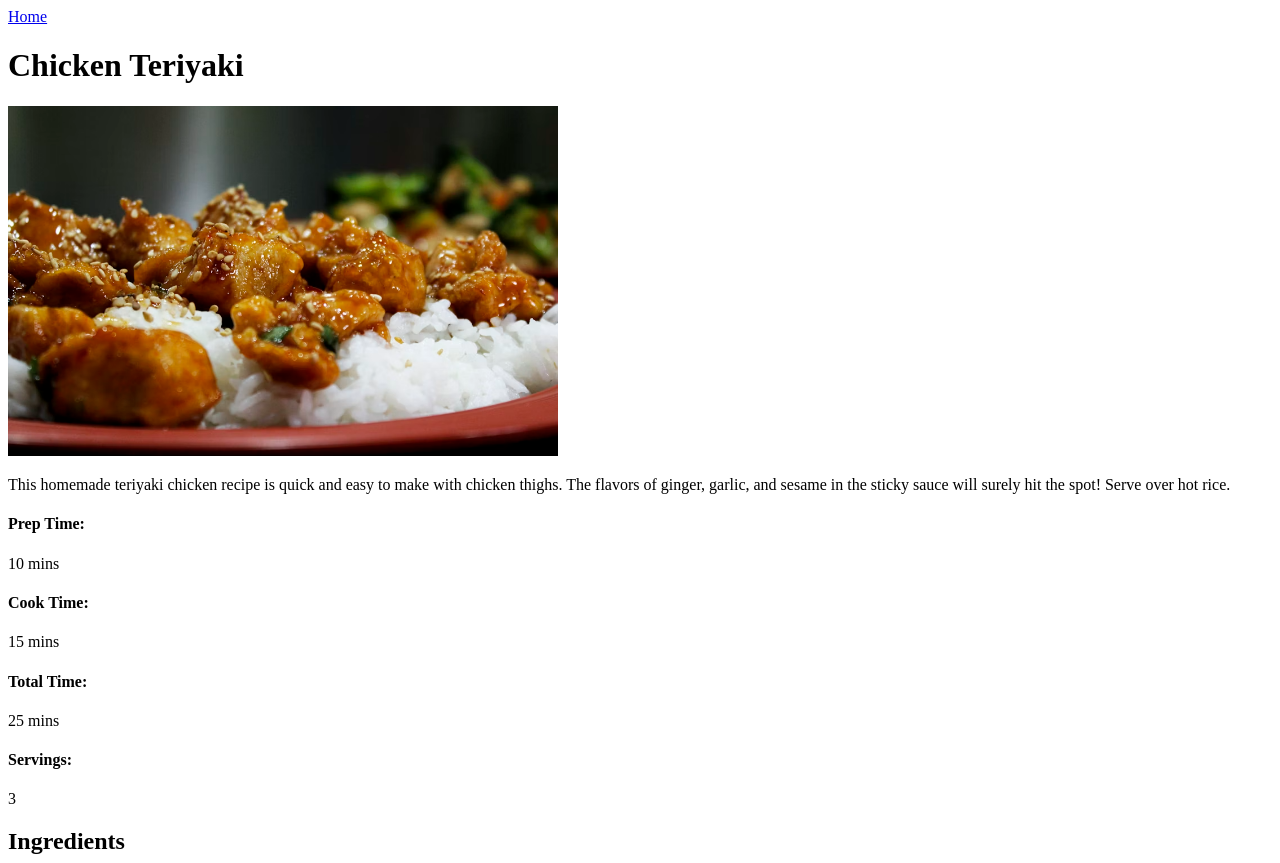
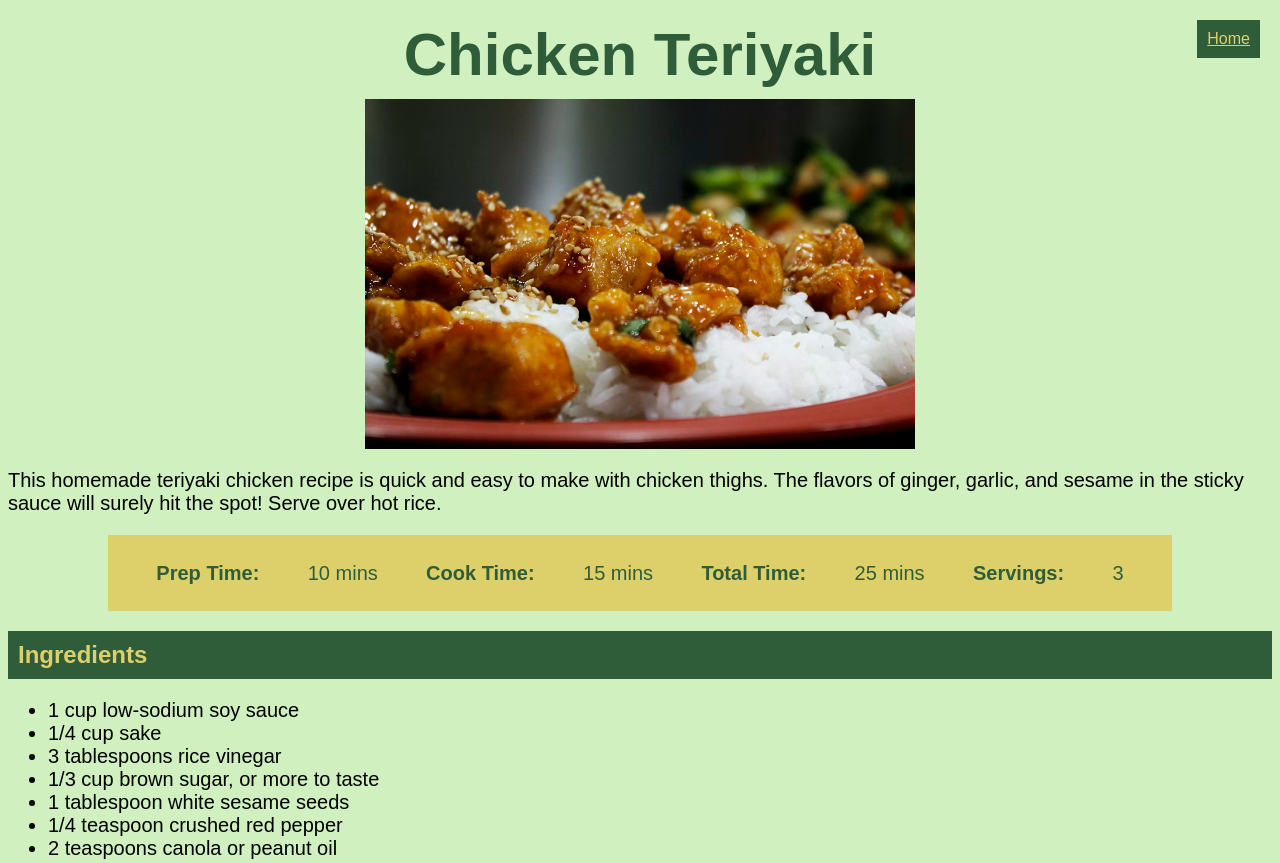
Before and after one commit to elizanezh/odin-recipes, a plain HTML site: page recipes/chicken-teriyaki.html in a window 1280 px wide. Shown: the top 863 px of the page. Drawn offline with Linux system fonts and the light colour scheme.

Commit message:
homework

```diff
--- /dev/null
+++ b/recipes/chichen-t.css
@@ -0,0 +1,48 @@
+body {
+    background-color: #D0F0C0;
+    font-family: "Montserrat Bold", sans-serif;
+}
+#home {
+    position: fixed;
+    background-color: #2F5D3A;
+    color: #DDD06A;
+    right: 20px;
+    padding: 10px;
+}
+#home:hover {
+    background-color: #DDD06A;
+    color: #2F5D3A;
+}
+#img {
+    display: block;
+    margin-left: auto;
+    margin-right: auto;
+}
+#title {
+    color: #2F5D3A;
+    text-align: center;
+    font-size: 60px;
+    margin: 10px;
+    margin-top: 20px;
+}
+.instructions {
+    display: flex;
+    flex: 1;
+    background-color: #DDD06A;
+    color: #2F5D3A;
+    font-size: 20px;
+    align-items: center;
+    margin-left: 100px;
+    margin-right: 100px;
+    justify-content: space-evenly;
+}
+
+.text {
+    font-size: 20px;
+}
+
+#caps {
+    background-color: #2F5D3A;
+    color: #DDD06A;
+    padding: 10px;
+}
--- a/recipes/chicken-teriyaki.html
+++ b/recipes/chicken-teriyaki.html
@@ -3,12 +3,14 @@
     <head>
         <meta charset="Utf-8">
         <title>Chicken Teriyaki</title>
+        <link rel="stylesheet"  href="chichen-t.css">
     </head>
     <body>
-        <a href="../index.html">Home</a>
-        <h1>Chicken Teriyaki</h1>
-        <img src="img/chicken-teriyaki.png" width="550" alt="Chicken Teriyaki on rice on the plate">
-        <p>This homemade teriyaki chicken recipe is quick and easy to make with chicken thighs. The flavors of ginger, garlic, and sesame in the sticky sauce will surely hit the spot! Serve over hot rice.</p>
+        <a id="home" href="../index.html">Home</a>
+        <h1 id="title">Chicken Teriyaki</h1>
+        <img id="img" src="img/chicken-teriyaki.png" width="550" alt="Chicken Teriyaki on rice on the plate">
+        <p class="text">This homemade teriyaki chicken recipe is quick and easy to make with chicken thighs. The flavors of ginger, garlic, and sesame in the sticky sauce will surely hit the spot! Serve over hot rice.</p>
+        <div class="instructions">
         <h4>Prep Time:</h4>
         <p>10 mins</p>
         <h4>Cook Time:</h4>
@@ -17,8 +19,9 @@
         <p>25 mins</p>
         <h4>Servings:</h4>
         <p>3</p>
-        <h2>Ingredients</h2>
-        <ul>
+        </div>
+        <h2 id="caps">Ingredients</h2>
+        <ul class="text">
             <li>1 cup low-sodium soy sauce</li>
             <li>1/4 cup sake</li>
             <li>3 tablespoons rice vinegar</li>
@@ -35,8 +38,8 @@
             <li>1 bunch green onions, thinly sliced, divided</li>
             <li>1 1/2 cups cooked rice</li>
         </ul>
-        <h2>Directions</h2>
-        <ol>
+        <h2 id="caps">Directions</h2>
+        <ol class="text">
             <li>Combine soy sauce, sake, rice vinegar, and brown sugar in a bowl and whisk well until sugar is dissolved.  Stir in sesame seeds and crushed red pepper and set aside. </li>
             <li>Heat oils in a large skillet over high heat. Sprinkle salt and pepper evenly over chicken. Add chicken in a single layer to the skillet and cook, undisturbed until chicken is browned and releases easily from the pan, 4 to 6 minutes. Flip chicken pieces, cook 1 more minute and remove from pan; set aside. </li>
             <li>Reduce heat to medium and add ginger and garlic. Cook, stirring constantly, until fragrant, about 1 minute. Reserve 2 tablespoon of the green onions for garnish and add remaining green onions to the skillet. Cook for 1 minute. Add 1 cup reserved soy sauce mixture to the skillet and stir with a wooden spoon, scraping up any browned bits from the bottom of the skillet.  Bring mixture to a boil and cook until sauce has reduced by about a third or until slightly thickened and glossy. </li>
--- /dev/null
+++ b/recipes/sesame-s-t.css
@@ -0,0 +1,48 @@
+body {
+    background-color: #D0F0C0;
+    font-family: "Montserrat Bold", sans-serif;
+}
+#home {
+    position: fixed;
+    background-color: #2F5D3A;
+    color: #DDD06A;
+    right: 20px;
+    padding: 10px;
+}
+#home:hover {
+    background-color: #DDD06A;
+    color: #2F5D3A;
+}
+#img {
+    display: block;
+    margin-left: auto;
+    margin-right: auto;
+}
+#title {
+    color: #2F5D3A;
+    text-align: center;
+    font-size: 60px;
+    margin: 10px;
+    margin-top: 20px;
+}
+.instructions {
+    display: flex;
+    flex: 1;
+    background-color: #DDD06A;
+    color: #2F5D3A;
+    font-size: 20px;
+    align-items: center;
+    margin-left: 100px;
+    margin-right: 100px;
+    justify-content: space-evenly;
+}
+
+.text {
+    font-size: 20px;
+}
+
+#caps {
+    background-color: #2F5D3A;
+    color: #DDD06A;
+    padding: 10px;
+}
--- /dev/null
+++ b/recipes/strawberry-s.css
@@ -0,0 +1,48 @@
+body {
+    background-color: #D0F0C0;
+    font-family: "Montserrat Bold", sans-serif;
+}
+#home {
+    position: fixed;
+    background-color: #2F5D3A;
+    color: #DDD06A;
+    right: 20px;
+    padding: 10px;
+}
+#home:hover {
+    background-color: #DDD06A;
+    color: #2F5D3A;
+}
+#img {
+    display: block;
+    margin-left: auto;
+    margin-right: auto;
+}
+#title {
+    color: #2F5D3A;
+    text-align: center;
+    font-size: 60px;
+    margin: 10px;
+    margin-top: 20px;
+}
+.instructions {
+    display: flex;
+    flex: 1;
+    background-color: #DDD06A;
+    color: #2F5D3A;
+    font-size: 20px;
+    align-items: center;
+    margin-left: 100px;
+    margin-right: 100px;
+    justify-content: space-evenly;
+}
+
+.text {
+    font-size: 20px;
+}
+
+#caps {
+    background-color: #2F5D3A;
+    color: #DDD06A;
+    padding: 10px;
+}
--- /dev/null
+++ b/style-r.css
@@ -0,0 +1,41 @@
+body {
+    background-color: #D0F0C0;
+    font-family: "Montserrat Bold", sans-serif;
+}
+
+#img {
+    display: block;
+    margin-left: auto;
+    margin-right: auto;
+}
+
+#title {
+    color: #2F5D3A;
+    text-align: center;
+    font-size: 60px;
+    margin: 10px;
+    margin-top: 20px;
+}
+
+.recipes {
+    display: flex;
+    font-size: 20px;
+    padding: 15px;
+    gap: 20px;
+}
+
+.recipe {
+    display: flex;
+    flex: 1;
+    background-color: #2F5D3A;
+    color: #DDD06A;
+    padding: 15px;
+    margin: auto;
+    text-align: center;
+    justify-content: center;
+}
+
+.recipe:hover {
+    background-color: #DDD06A;
+    color:#2F5D3A;
+}
```
Also changed, not shown: index.html (+8 -6 lines), recipes/sesame-seared-tuna.html (+11 -8 lines), recipes/strawberry-sando.html (+11 -8 lines), japanese-recipes.jpeg (added).
